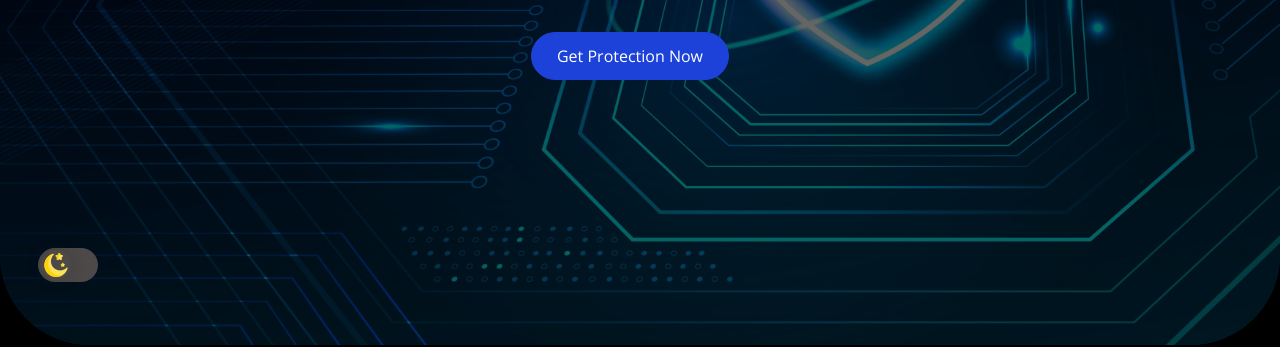
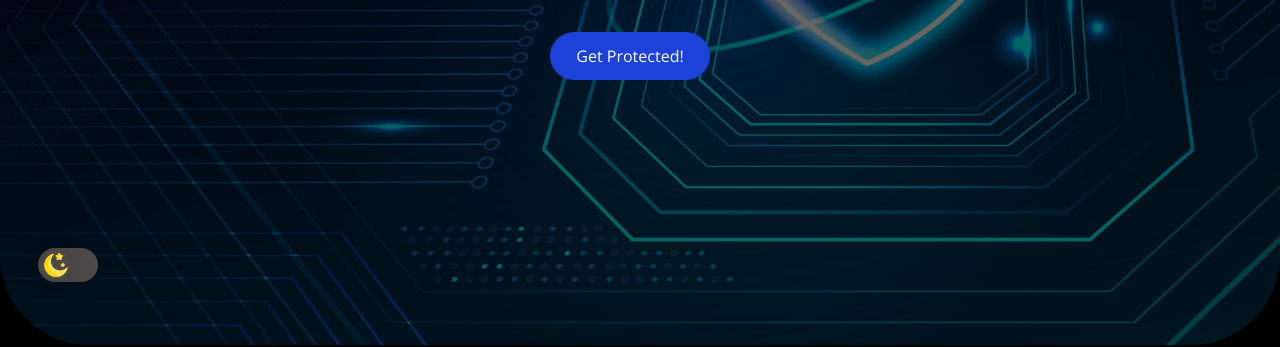
Before and after one commit to mssssp/mssssp.github.io, a plain HTML site: page index.html in a window 1280 px wide. Shown: the part 455-802 px from the top of the page. Drawn offline with nearby package versions, Linux system fonts and the light colour scheme.

Commit message:
Update index.html

```diff
--- a/index.html
+++ b/index.html
@@ -153,7 +153,7 @@
                       <h1>Protect Your Company From Cyber Attacks!</h1>
                       <p>In a digital landscape where cyber threats are not just possibilities but inevitabilities, NetDefend stands as a beacon of proactive defense for small and medium-sized businesses.</p>
                       <div class="slider-btn text-center">
-                        <a href="soc.html" class="box-btn">Get Protection Now</a>
+                        <a href="soc.html" class="box-btn">Get Protected!</a>
                       </div>
                     </div>
                   </div>
```
